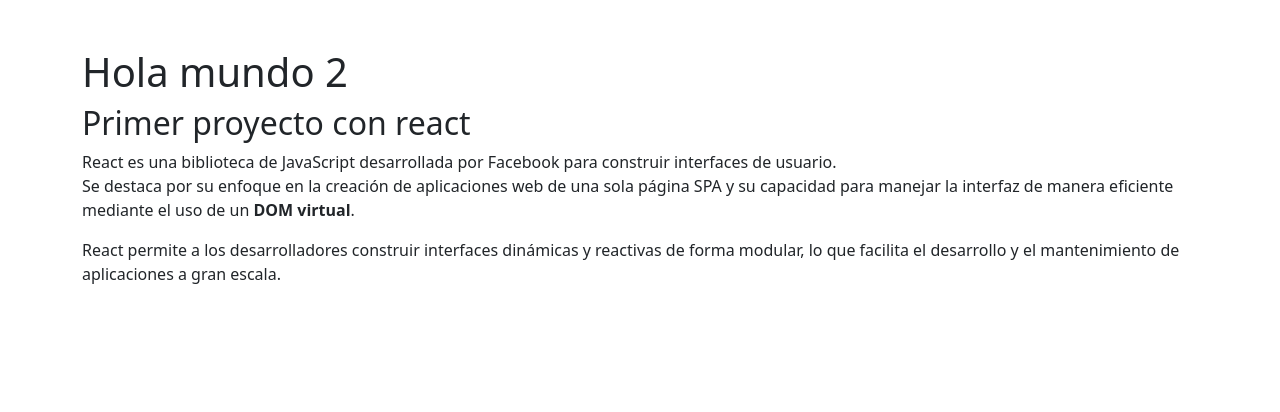
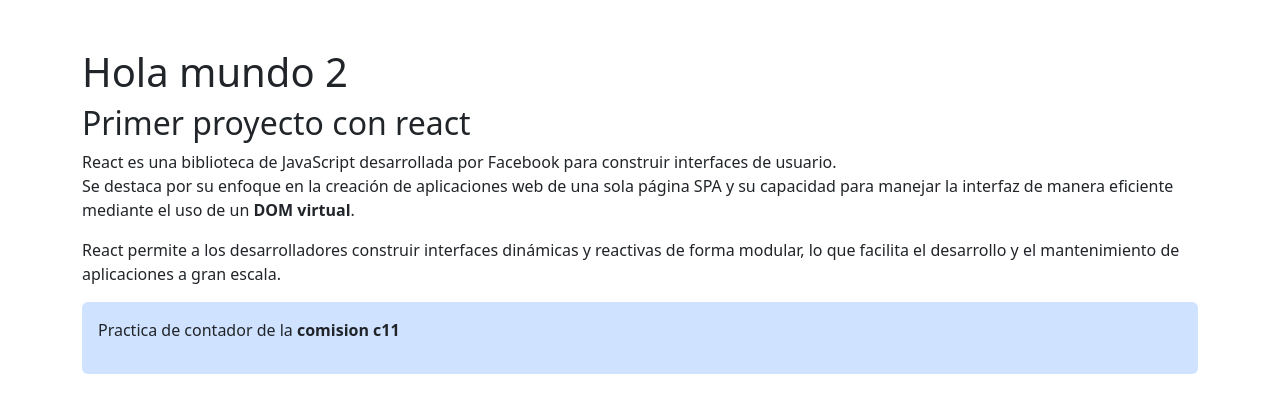
Before and after one commit to rollingcodeschool/contador-c11, a React (Vite) app: page / in a window 1280 px wide. Shown: the top 412 px of the page. Built offline with nearby package versions, Linux system fonts and the light colour scheme.

Commit message:
enviamos un props desde app al componente información

```diff
--- a/src/App.jsx
+++ b/src/App.jsx
@@ -3,13 +3,14 @@ import Informacion from "./components/Informacion";
 
 function App() {
   //aqui va la logica del componente
+  const comision = 'c11'
 
   return (
     // aqui puedo agregar algo de logica
     <main className="container my-5">
       {/* Aqui va todo el maquetado html */}
       <h1>Hola mundo 2</h1>
-      <Informacion />
+      <Informacion comisionProps={comision} anio={2025}/>
     </main>
   );
 }
--- a/src/components/Informacion.jsx
+++ b/src/components/Informacion.jsx
@@ -1,4 +1,4 @@
-const Informacion = () => {
+const Informacion = (props) => {
   return (
     <section>
       <h2>Primer proyecto con react</h2>
@@ -13,6 +13,9 @@ const Informacion = () => {
         reactivas de forma modular, lo que facilita el desarrollo y el
         mantenimiento de aplicaciones a gran escala.
       </p>
+      <article className="bg-primary-subtle p-3 rounded-2">
+        <p>Practica de contador de la <strong>comision {props.comisionProps}</strong></p>
+      </article>
     </section>
   );
 };
```
